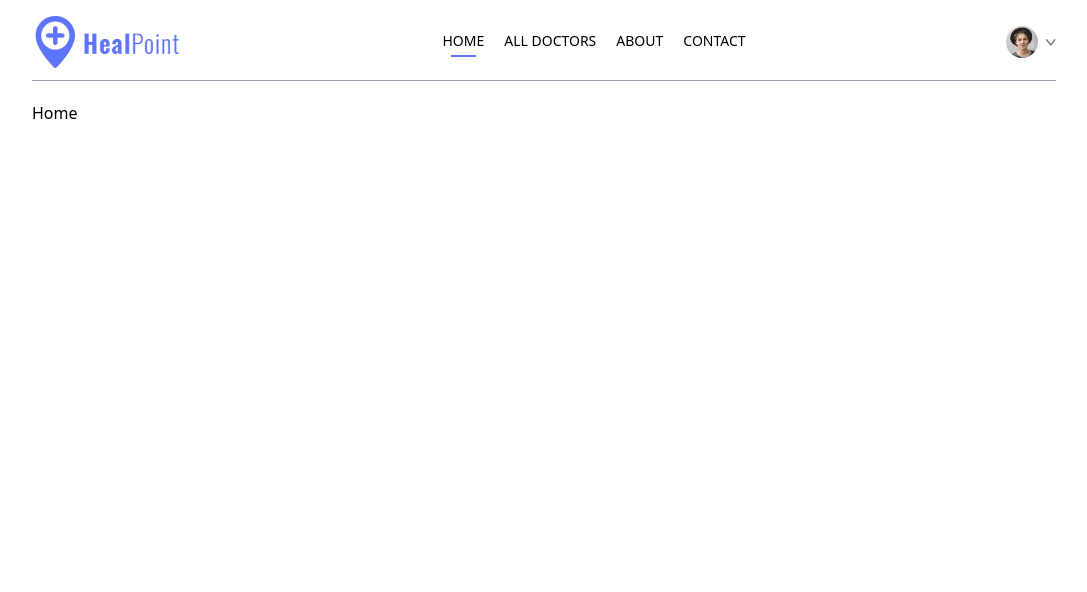
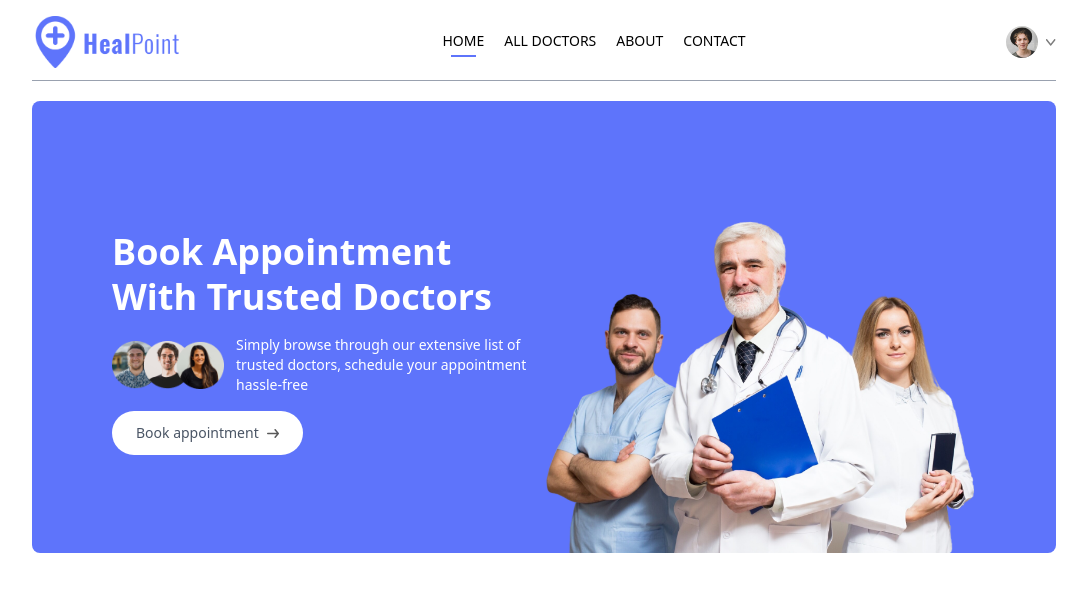
Before and after one commit to emirozder/doctor-booking-mern, a React (Vite) app in the folder frontend/: page / in a window 1280 px wide. Shown: the top 592 px of the page, without its empty margins (96-1183 px from the left). Built offline with nearby package versions, Linux system fonts and the light colour scheme.

Commit message:
feat: header component

```diff
--- /dev/null
+++ b/frontend/src/components/Header.jsx
@@ -0,0 +1,41 @@
+import React from "react";
+import { assets } from "../assets/assets";
+
+const Header = () => {
+  return (
+    <div className="flex flex-col md:flex-row flex-wrap bg-primary rounded-lg px-6 md:px-10 lg:px-20">
+      {/* LEFT SIDE */}
+      <div className="md:w-1/2 flex flex-col items-start justify-center gap-4 py-10 m-auto md:py-[10vw] md:mb-[-30px]">
+        <p className="text-3xl md:text-4xl 2xl:text-5xl text-white font-semibold leading-tight text-nowrap mx-auto text-center md:mx-0 md:text-start">
+          Book Appointment <br /> With Trusted Doctors
+        </p>
+        <div className="flex flex-col md:flex-row items-center gap-3 text-white text-sm font-light">
+          <img src={assets.group_profiles} alt="" className="w-28" />
+          <p className="text-center md:text-start">
+            Simply browse through our extensive list of trusted doctors,{" "}
+            <br className="hidden 2xl:block" />
+            schedule your appointment hassle-free
+          </p>
+        </div>
+        <a
+          href="#speciality"
+          className="flex items-center gap-2 bg-white px-6 py-3 rounded-full text-gray-600 text-sm m-auto md:m-0 hover:scale-105 transition-all duration-300"
+        >
+          Book appointment{" "}
+          <img src={assets.arrow_icon} alt="" className="w-3" />
+        </a>
+      </div>
+
+      {/* RIGHT SIDE */}
+      <div className="md:w-1/2 relative">
+        <img
+          className="w-full md:absolute bottom-0 h-auto rounded-lg"
+          src={assets.header_img}
+          alt=""
+        />
+      </div>
+    </div>
+  );
+};
+
+export default Header;
--- a/frontend/src/pages/Home.jsx
+++ b/frontend/src/pages/Home.jsx
@@ -1,7 +1,12 @@
 import React from "react";
+import Header from "../components/Header";
 
 const Home = () => {
-  return <div>Home</div>;
+  return (
+    <div>
+      <Header />
+    </div>
+  );
 };
 
 export default Home;
```
